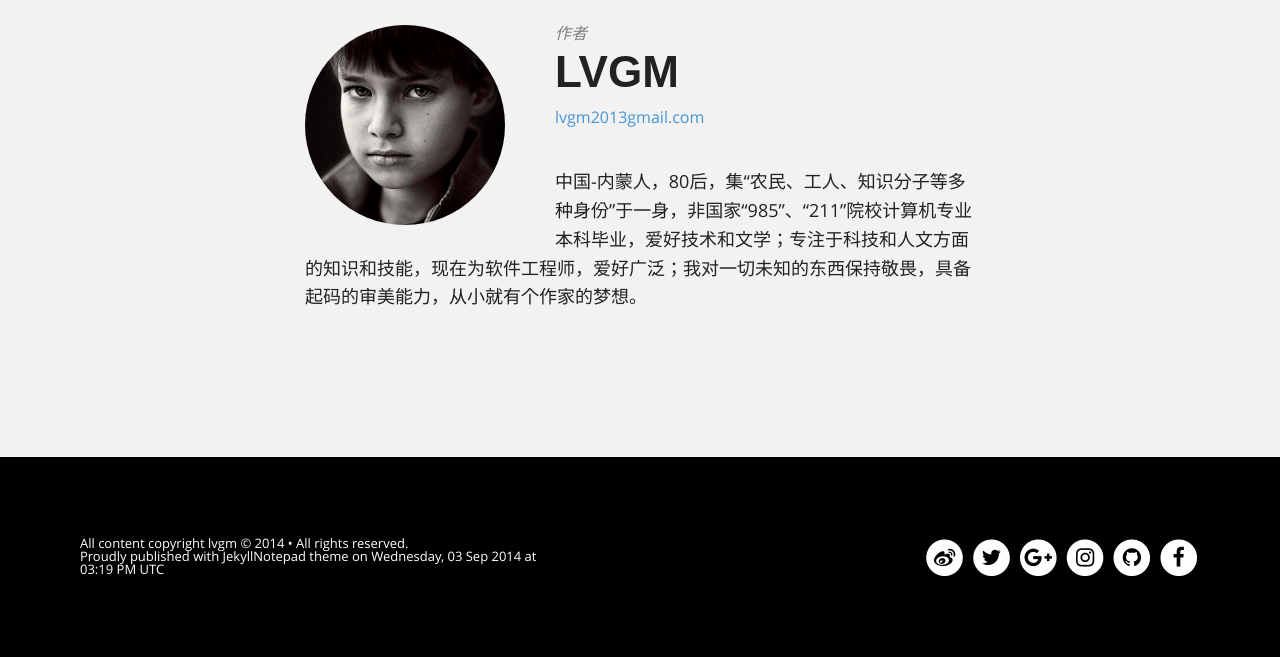
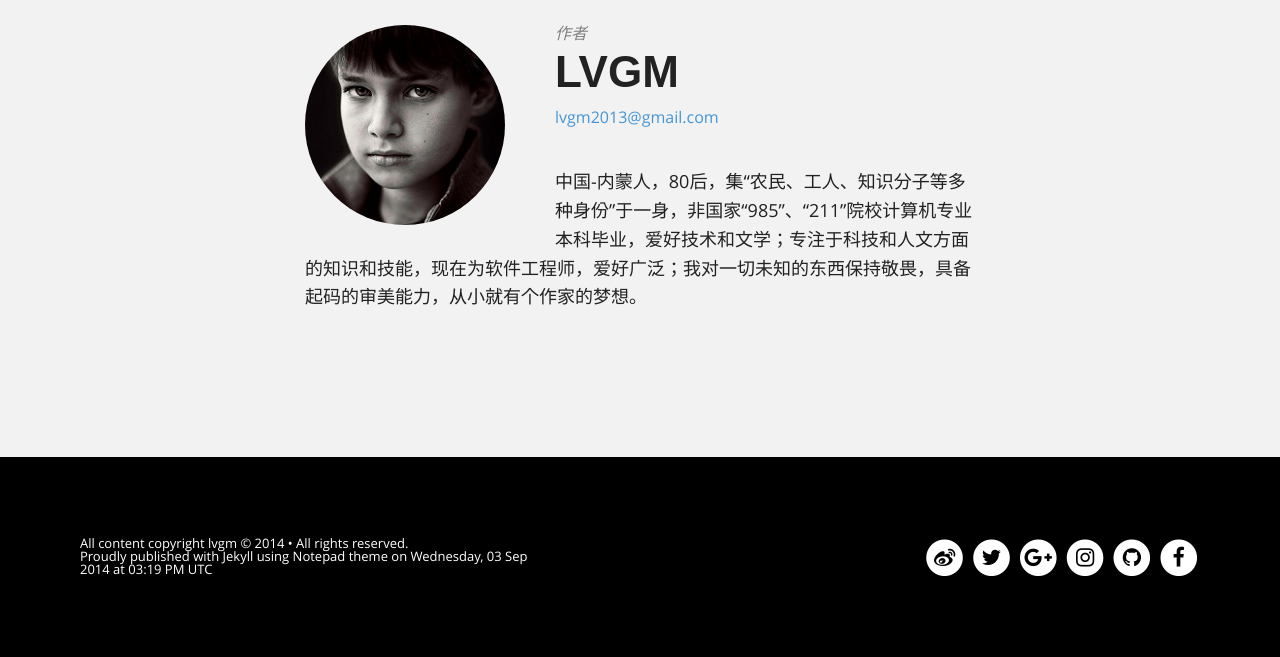
Before and after one commit to lvguanming/lvguanming.github.io, a Jekyll site: the page built from _posts/2014-09-03-just-prose-test.md, in a window 1280 px wide. Shown: the part 911-1568 px from the top of the page. Built offline with Jekyll 4.4.1, drawn with Linux system fonts in a browser that asks for light colours; nearby versions of some CDN libraries; some web fonts are replaced.

Commit message:
update some translation

```diff
--- a/_config.yml
+++ b/_config.yml
@@ -17,7 +17,7 @@
 owner:
   name:           lvgm
   avatar:         lvguanming.jpg
-  email:          lvgm2013gmail.com
+  email:          lvgm2013@gmail.com
   # Use the coder's toolbox at http://coderstoolbox.net/string/#!encoding=xml&action=encode&charset=us_ascii to encode your description into XML string
   description:    中国-内蒙人，80后，集“农民、工人、知识分子等多种身份”于一身，非国家“985”、“211”院校计算机专业本科毕业，爱好技术和文学；专注于科技和人文方面的知识和技能，现在为软件工程师，爱好广泛；我对一切未知的东西保持敬畏，具备起码的审美能力，从小就有个作家的梦想。
   # Social networking links used in footer. Update and remove as you like.
--- a/_includes/footer.html
+++ b/_includes/footer.html
@@ -1,7 +1,7 @@
 {% if page.layout == 'home' and site.header_bg %}<footer class="notepad-site-footer with-bg-cover">{% else %}<footer class="notepad-site-footer">{% endif %}
 <div class="copyright">
 <section>All content copyright <a href="{{ site.url }}/about">{{ site.owner.name }}</a> &copy; {{ site.time | date: '%Y' }} &bull; All rights reserved.</section>
-<section>Proudly published with <a class="icon-ghost" href="https://jekyllrb.com/" target="_blank">Jekyll</a><a class="icon-ghost" href="https://github.com/hmfaysal/Notepad"  target="_blank">Notepad</a> theme on <a href="{{ site.url }}/update-log">{{ site.time | date: "%A, %d %b %Y" }} at {{ site.time | date: "%I:%M %p" }} UTC</a></section>
+<section>Proudly published with <a class="icon-ghost" href="https://jekyllrb.com/" target="_blank">Jekyll</a> using <a class="icon-ghost" href="https://github.com/hmfaysal/Notepad" target="_blank">Notepad</a> theme on <a href="{{ site.url }}/update-log">{{ site.time | date: "%A, %d %b %Y" }} at {{ site.time | date: "%I:%M %p" }} UTC</a></section>
 </div>
 <div class="social-icons">
 {% if site.owner.weibo %}
--- a/_layouts/post.html
+++ b/_layouts/post.html
@@ -51,16 +51,16 @@
 </div>
 <div class=bg-img></div>
 </header>
-<button class="trigger bg-check" data-info="Read more"><span>Trigger</span></button>
+<button class="trigger bg-check" data-info="阅读更多"><span>触发</span></button>
 <img src="{{ site.url }}/images/cover/{{ page.imagefeature }}" alt=cover-image />
 {% else %}
 <div class="notepad-post-title-simple row">
 <div class="small-12 columns">
 <div class=notepad-post-meta-simple>
 <h1 itemprop=name>{% if page.featured %}<i class="fa fa-star-half-o fa-spin"></i>&nbsp;{% endif %}{{ page.title }}</h1>
-<p>by <span itemprop=author itemscope itemtype=http://schema.org/Person><strong itemprop=name>{{ site.owner.name }}</strong></span> &#8212; {% assign tagsize = page.tags.size %}{% if tagsize != 0 %}on {% for tag in page.tags %}<span itemprop=articleSection><a href="{{ site.url }}/tags/index.html#{{ tag | cgi_encode }}" title="Posts tagged with {{ tag }}" rel=tag>{{ tag }}</a></span>{% unless forloop.last %}&comma;&nbsp;{% endunless %}{% endfor %}{% endif %} <strong><time datetime="{{ page.date | date_to_xmlschema }}" itemprop=datePublished>{{ page.date | date: "%d %b %Y" }}</time></strong>
+<p>by <span itemprop=author itemscope itemtype=http://schema.org/Person><strong itemprop=name>{{ site.owner.name }}</strong></span> &#8212; {% assign tagsize = page.tags.size %}{% if tagsize != 0 %}on {% for tag in page.tags %}<span itemprop=articleSection><a href="{{ site.url }}/tags/index.html#{{ tag | cgi_encode }}" title="该标签的所有文章：{{ tag }}" rel=tag>{{ tag }}</a></span>{% unless forloop.last %}&comma;&nbsp;{% endunless %}{% endfor %}{% endif %} <strong><time datetime="{{ page.date | date_to_xmlschema }}" itemprop=datePublished>{{ page.date | date: "%d %b %Y" }}</time></strong>
 
-{% if page.modified %}{% if modifiedtime != posttime %} and updated on <strong><time datetime="{{ page.modified | date: "%Y-%m-%d" }}" itemprop="dateModified">{{ page.modified | date: "%d %b %Y" }}</time></strong>{% endif %}{% endif %}{% if page.location %}&nbsp;<a href="https://www.google.com/maps/place/{% if page.locationgps %}{{ page.locationgps }}{% else %}{{ page.location}}{% endif %}" target="_blank"><i class="fa fa-map-marker"></i> {{ page.location }}</a>{% endif %}</p>
+{% if page.modified %}{% if modifiedtime != posttime %} and updated on <strong><time datetime="{{ page.modified | date: "%Y-%m-%d" }}" itemprop="dateModified">{{ page.modified | date: "%d %b %Y" }}</time></strong>{% endif %}{% endif %}{% if page.location %}&nbsp;<a href="https://www.google.com/maps/place/{% if page.locationgps %}{{ page.locationgps }}{% else %}{{ page.location}}{% endif %}" target="_blank" title="Google地图查看"><i class="fa fa-map-marker"></i> {{ page.location }}</a>{% endif %}</p>
 {% if page.description %}<p><strong><i>&quot;{{ page.description }}&quot;</i></strong></p>{% endif %}
 </div>
 </div>
```
Also changed, not shown: _posts/2014-09-02-autumn-concentrated.md (+1 -1 lines).
